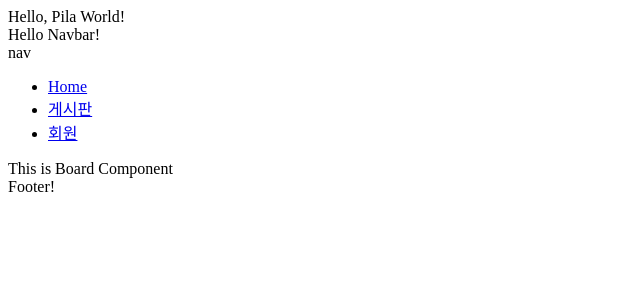
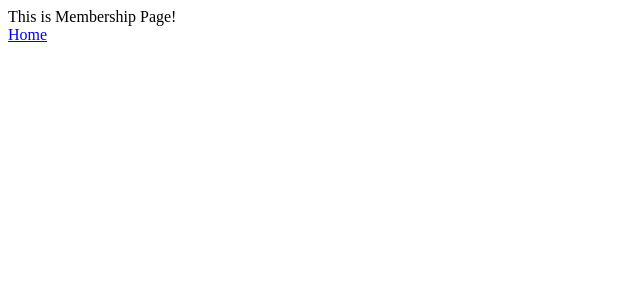
Before and after one commit to gdwb3219/pila-board, a React (Create React App) app: page /members in a window 1280 px wide. Shown: the top 300 px of the page, without its empty margins (0-640 px from the left). Built offline with nearby package versions, Linux system fonts and the light colour scheme.

Commit message:
Add Board.jsx and Members.jsx, and Routing with react-router-dom

```diff
--- a/src/App.js
+++ b/src/App.js
@@ -1,14 +1,13 @@
-import "./App.css";
-import Board from "./components/contents/board-contents/Board";
-import Footer from "./components/footer/Footer";
-import Navbar from "./components/navigation/Navbar";
+import './App.css';
+import Board from './components/contents/board-contents/Board';
+import Footer from './components/footer/Footer';
+import Navbar from './components/navigation/Navbar';
 
 function App() {
   return (
     <>
       <div>Hello, Pila World!</div>
       <Navbar />
-      <Board />
       <Footer />
     </>
   );
--- a/src/components/contents/board-contents/Board.jsx
+++ b/src/components/contents/board-contents/Board.jsx
@@ -1,7 +1,12 @@
+import { Link, NavLink } from 'react-router-dom';
+
 function Board() {
   return (
     <>
       <div>This is Board Component</div>
+      <Link className="Button" to="/">
+        Home
+      </Link>
     </>
   );
 }
--- /dev/null
+++ b/src/components/contents/members/Members.jsx
@@ -0,0 +1,14 @@
+import { Link } from 'react-router-dom';
+
+function Members() {
+  return (
+    <>
+      <div>This is Membership Page!</div>
+      <Link className="Button" to="/">
+        Home
+      </Link>
+    </>
+  );
+}
+
+export default Members;
--- a/src/components/navigation/Navbar.jsx
+++ b/src/components/navigation/Navbar.jsx
@@ -1,4 +1,4 @@
-import { Link, NavLink } from 'react-router-dom';
+import { NavLink } from 'react-router-dom';
 
 function Navbar() {
   return (
@@ -13,12 +13,12 @@ function Navbar() {
             </NavLink>
           </li>
           <li className="nav-item">
-            <NavLink className="Button" to="/Board.jsx">
+            <NavLink className="Button" to="/board">
               게시판
             </NavLink>
           </li>
           <li className="nav-item">
-            <NavLink className="Button" to="/">
+            <NavLink className="Button" to="/members">
               회원
             </NavLink>
           </li>
--- a/src/index.js
+++ b/src/index.js
@@ -1,13 +1,19 @@
 import React from 'react';
 import ReactDOM from 'react-dom/client';
 import App from './App';
-import { BrowserRouter } from 'react-router-dom';
+import { BrowserRouter, Route, Routes } from 'react-router-dom';
+import Board from './components/contents/board-contents/Board';
+import Members from './components/contents/members/Members';
 
 const root = ReactDOM.createRoot(document.getElementById('root'));
 root.render(
   <React.StrictMode>
     <BrowserRouter>
-      <App />
+      <Routes>
+        <Route path="/" element={<App />} />
+        <Route path="board" element={<Board />} />
+        <Route path="members" element={<Members />} />
+      </Routes>
     </BrowserRouter>
   </React.StrictMode>
 );
```
